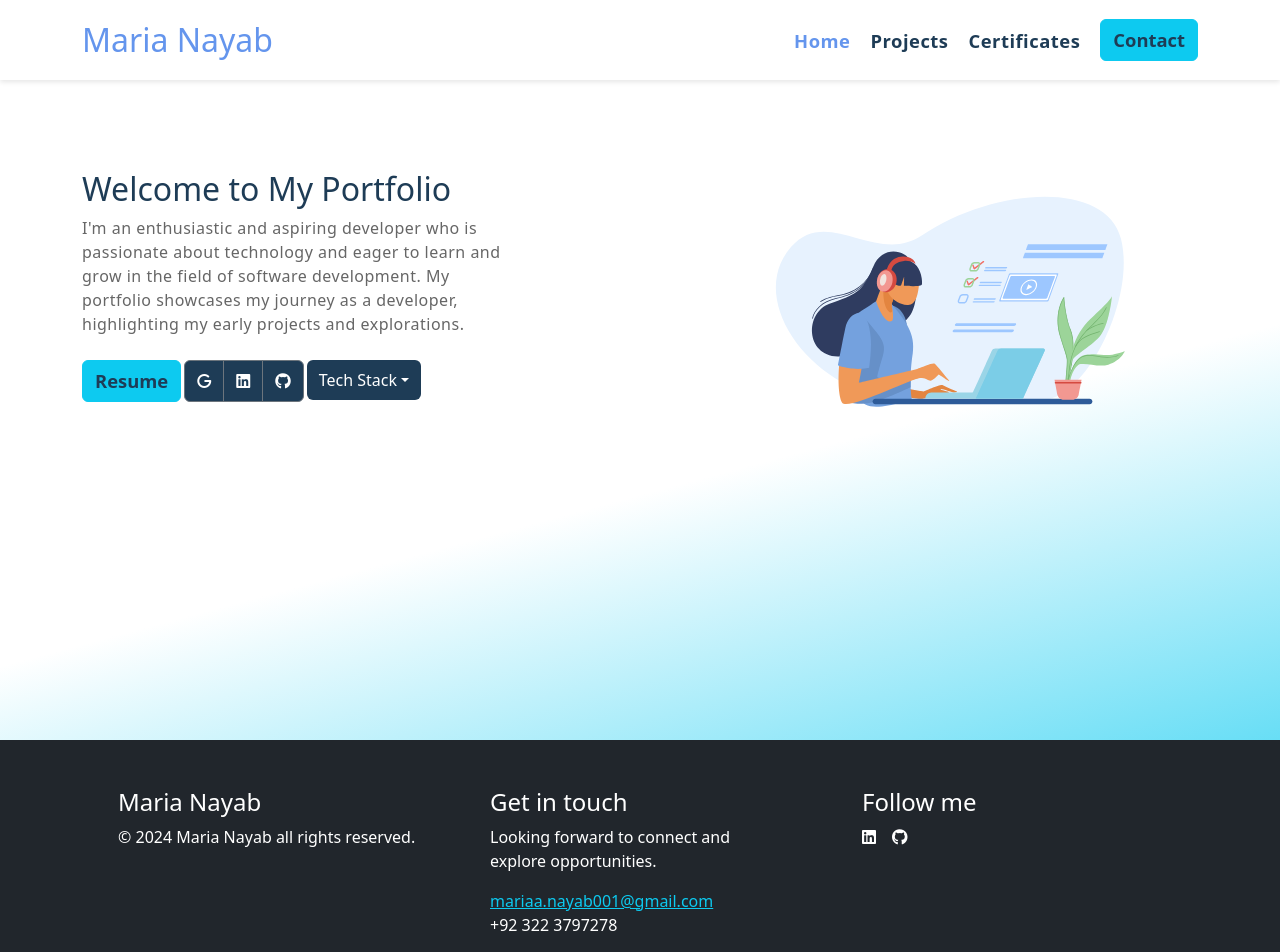
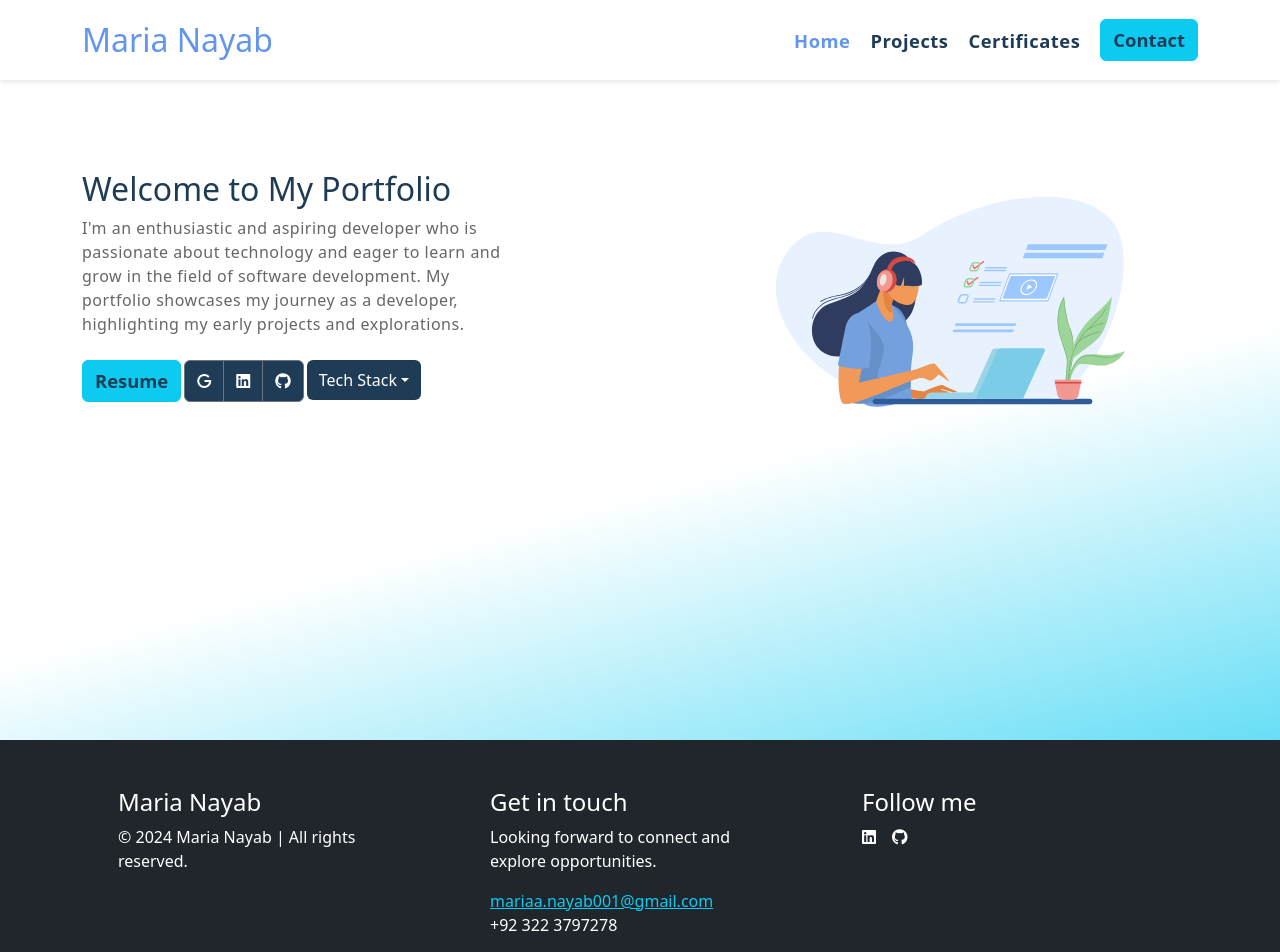
Before and after one commit to marianayab/Cli-Int, a React (Create React App) app: page / in a window 1280 px wide. Shown: the top 952 px of the page. Built offline with nearby package versions, Linux system fonts and the light colour scheme.

Commit message:
commit changes

```diff
--- a/src/components/Footer/Footer.js
+++ b/src/components/Footer/Footer.js
@@ -10,7 +10,7 @@ const Footer = () => {
         <div className="container footer_container d-flex justify-content-around flex-wrap">
           <div className="first mt-5">
             <h4>Maria Nayab</h4>
-            <p>© {year} Maria Nayab all rights reserved.</p>
+            <p>© {year} Maria Nayab | All rights reserved.</p>
           </div>
           <div className="second mt-5">
             <h4>Get in touch</h4>
--- a/src/components/Home/Home.js
+++ b/src/components/Home/Home.js
@@ -52,7 +52,7 @@ const Home = () => {
             </p>
 
             <div className="d-flex btn_div mt-4">
-              <a href="https://fort-280521cvlite.netlify.app/" target="_blank">
+              <a href="https://cvlite.netlify.app/" target="_blank">
                 <Button
                   variant="info"
                   className="text-blue font resume hovr"> Resume </Button> </a>
```
